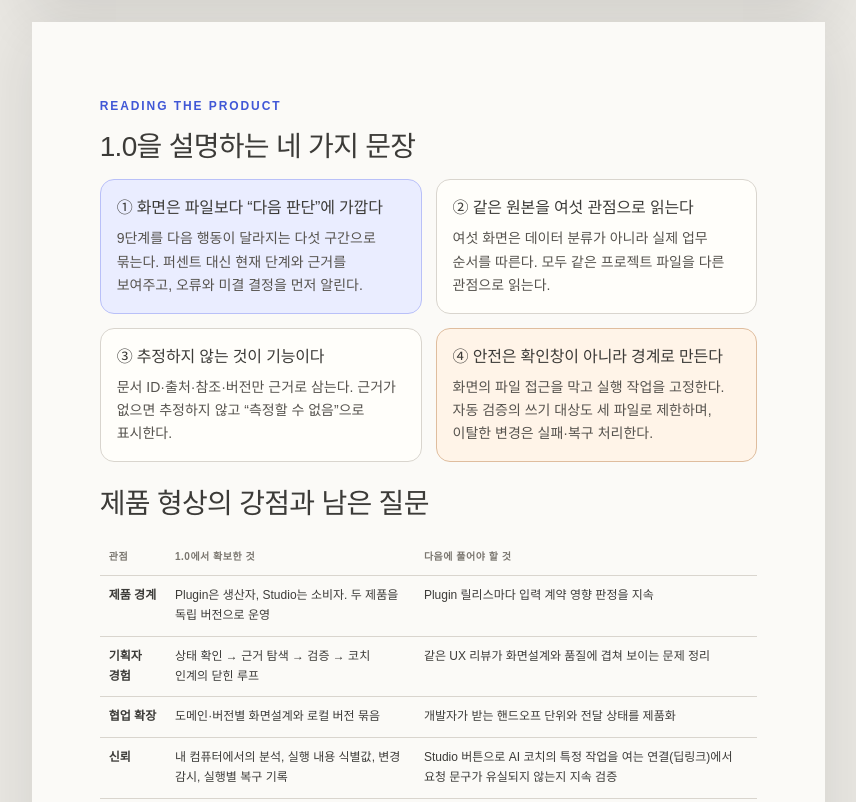
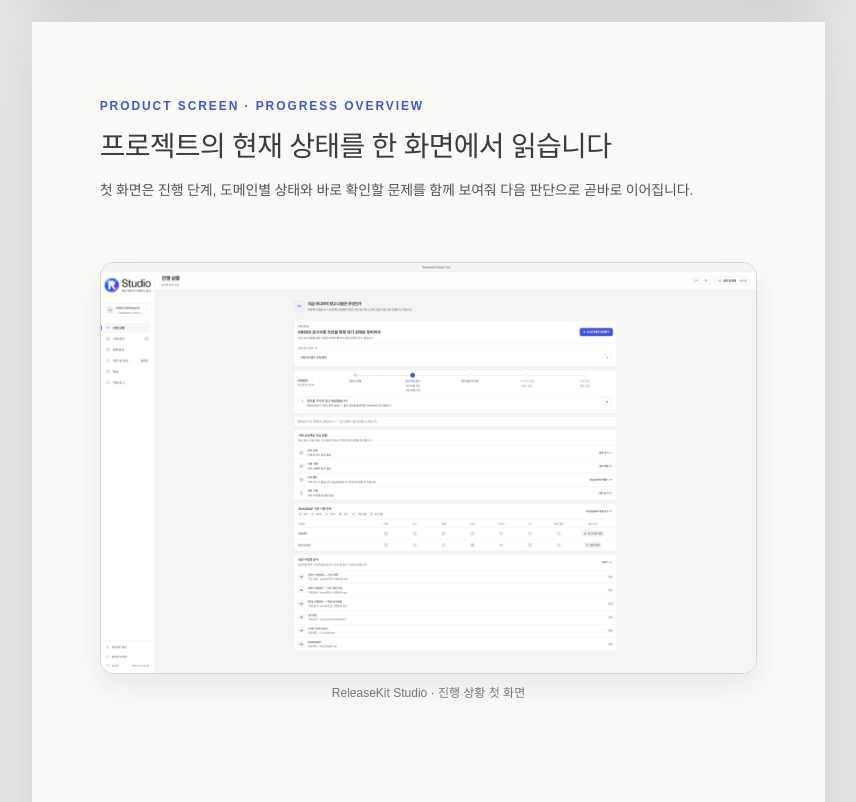
Before and after one commit to sunmin-oh1022/releasekit-studio-docs, a plain HTML site: page analysis.html in a window 1280 px wide. Shown: the part 1215-2017 px from the top of the page, without its empty margins (204-1060 px from the left). Drawn offline with Linux system fonts and the light colour scheme; a web font is replaced by a local one.

Commit message:
docs: add Studio progress screen

```diff
--- a/analysis.html
+++ b/analysis.html
@@ -13,7 +13,7 @@
     <nav aria-label="문서"><a href="./plugin-analysis.html">Plugin 소개</a><a href="./analysis.html" aria-current="page">Studio 소개</a><a href="./guide.html">Studio&amp;Plugin 활용 가이드</a><a href="./version-control-guide.html">형상관리 가이드</a></nav>
   </header>
   <main class="document">
-    <article class="page cover" data-page="01 / 02">
+    <article class="page cover" data-page="01 / 03">
       <div>
         <p class="eyebrow">Product overview · Version 1.0</p>
         <h1>Plugin으로 기획한 프로젝트 진행상황을<br><span class="marker-underline">모니터링</span>하고 <span class="marker-underline">검증</span>하는 앱</h1>
@@ -30,7 +30,20 @@
       <footer class="cover-meta"><span>분석 기준 · ReleaseKit Studio 1.0.0</span><span>2026. 08. 30</span></footer>
     </article>
 
-    <article class="page" data-page="02 / 02">
+    <article class="page product-screen-page" data-page="02 / 03">
+      <div>
+        <p class="eyebrow">Product screen · Progress overview</p>
+        <h2>프로젝트의 현재 상태를 한 화면에서 읽습니다</h2>
+        <p class="lead">첫 화면은 진행 단계, 도메인별 상태와 바로 확인할 문제를 함께 보여줘 다음 판단으로 곧바로 이어집니다.</p>
+      </div>
+      <figure class="product-screen-figure">
+        <img src="./assets/01-status.png" alt="ReleaseKit Studio의 첫 화면. Orbit Commerce 프로젝트의 진행 상황과 도메인별 작업 상태를 보여준다.">
+        <figcaption>ReleaseKit Studio · 진행 상황 첫 화면</figcaption>
+      </figure>
+      <footer class="page-footer"><span>ReleaseKit Studio 1.0 · Product screen</span><span>Project progress overview</span></footer>
+    </article>
+
+    <article class="page" data-page="03 / 03">
       <p class="eyebrow">Reading the product</p>
       <h2>1.0을 설명하는 네 가지 문장</h2>
       <div class="grid-2">
--- a/styles.css
+++ b/styles.css
@@ -336,6 +336,12 @@ p { color: var(--body); }
 .workflow-figure img { display: block; width: 100%; height: auto; border: 1px solid var(--line); border-radius: 14px; background: #fff; }
 .workflow-figure figcaption { margin-top: 12px; color: var(--muted); font-size: var(--text-sm); line-height: 1.55; text-align: center; }
 
+.product-screen-page { display: flex; flex-direction: column; }
+.product-screen-page .lead { max-width: 44em; margin-bottom: 0; font-size: var(--text-md); }
+.product-screen-figure { margin: 16mm 0 0; }
+.product-screen-figure img { display: block; width: 100%; height: auto; border: 1px solid var(--line); border-radius: 14px; background: #fff; box-shadow: 0 12px 28px #28272216; }
+.product-screen-figure figcaption { margin-top: 10px; color: var(--muted); font-size: var(--text-sm); text-align: center; }
+
 .landing-inner { width: 100%; }
 .landing h1 { max-width: none; font-size: 36px; line-height: 1.2; }
 .landing-title-line { white-space: nowrap; }
```
Also changed, not shown: assets/01-status.png (added).
